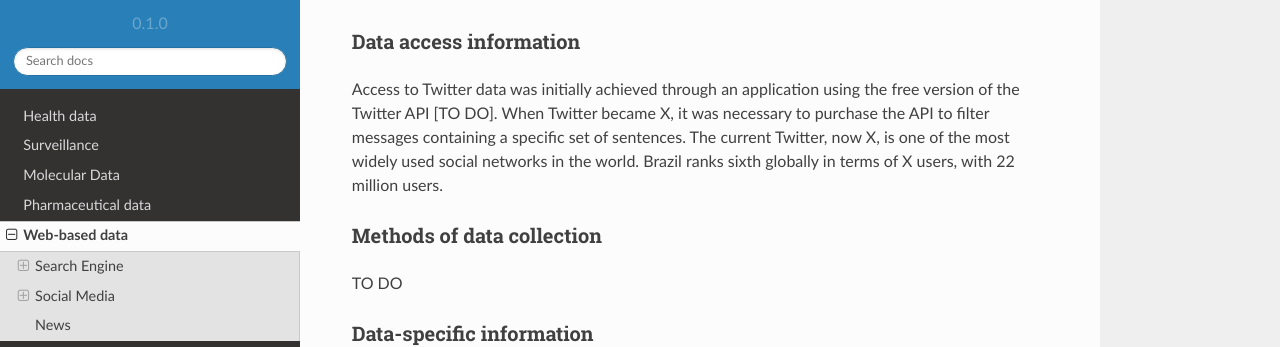
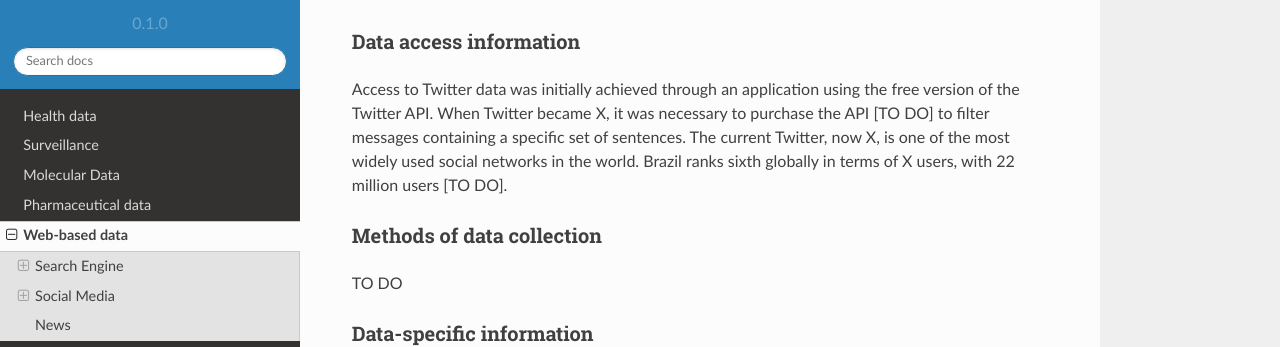
Before and after one commit to cidacslab/AESOP-Data-Documentation, a Sphinx documentation site: the page built from docs/source/web_based.rst, in a window 1280 px wide and 900 px high, scrolled down 4097 px. Shown: the part 178-525 px from the top of the window. Built offline with Sphinx 7.4.7 and the Read the Docs theme 2.0.0, drawn with Linux system fonts in a browser that asks for light colours; some of the changed text lies outside the part shown.

```diff
--- a/docs/source/web_based.rst
+++ b/docs/source/web_based.rst
@@ -114,7 +114,7 @@ TO DO
 
 Data access information
 ^^^^^^^^^^^^^^^^^^^^^^^
-Access to Twitter data was initially achieved through an application using the free version of the Twitter API [TO DO]. When Twitter became X, it was necessary to purchase the API to filter messages containing a specific set of sentences. The current Twitter, now X, is one of the most widely used social networks in the world. Brazil ranks sixth globally in terms of X users, with 22 million users.
+Access to Twitter data was initially achieved through an application using the free version of the Twitter API. When Twitter became X, it was necessary to purchase the API [TO DO] to filter messages containing a specific set of sentences. The current Twitter, now X, is one of the most widely used social networks in the world. Brazil ranks sixth globally in terms of X users, with 22 million users [TO DO].
 
 
 
```
Also changed, not shown: other parts of docs/source/web_based.rst (+3 -0 lines).
